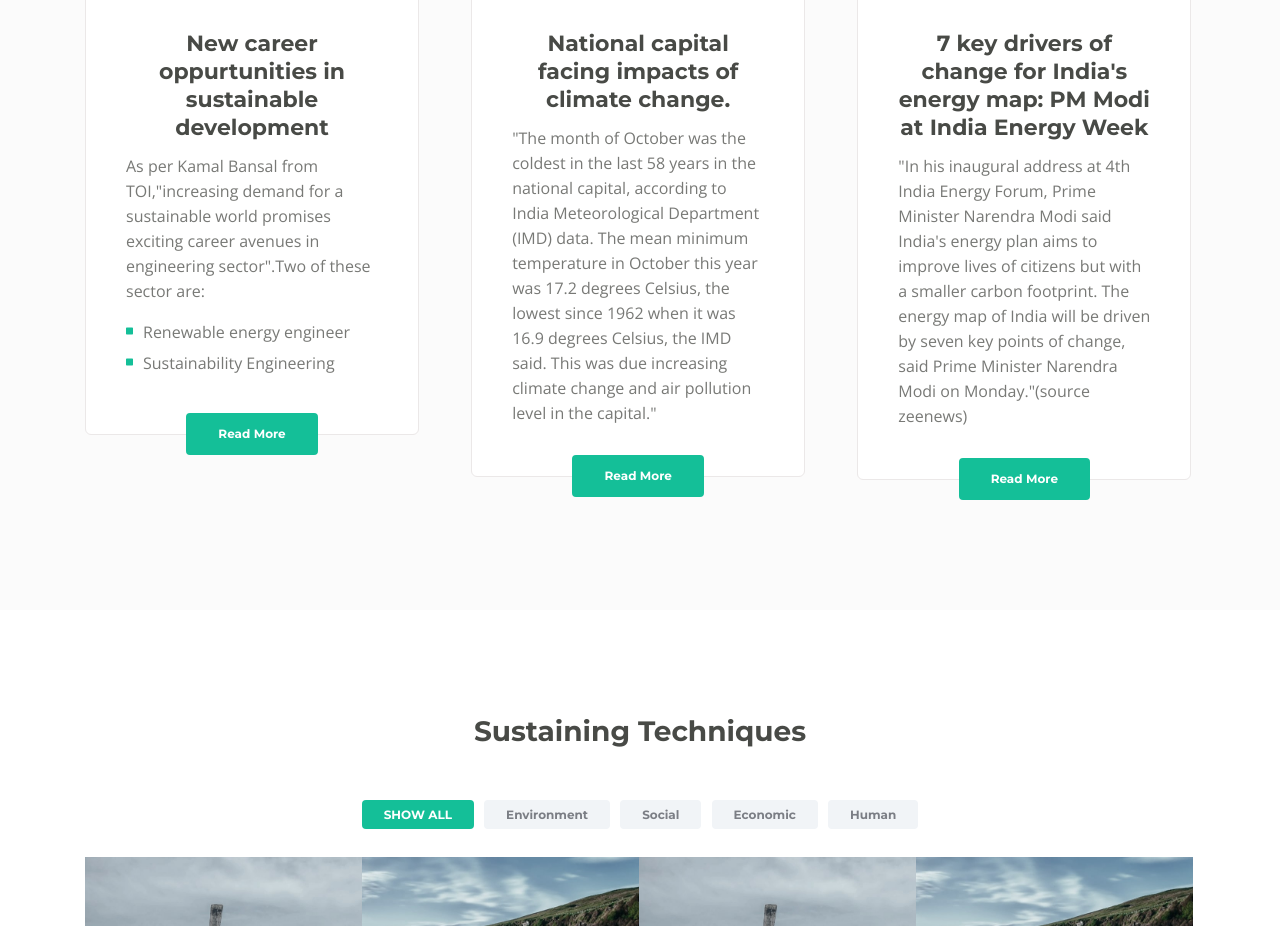
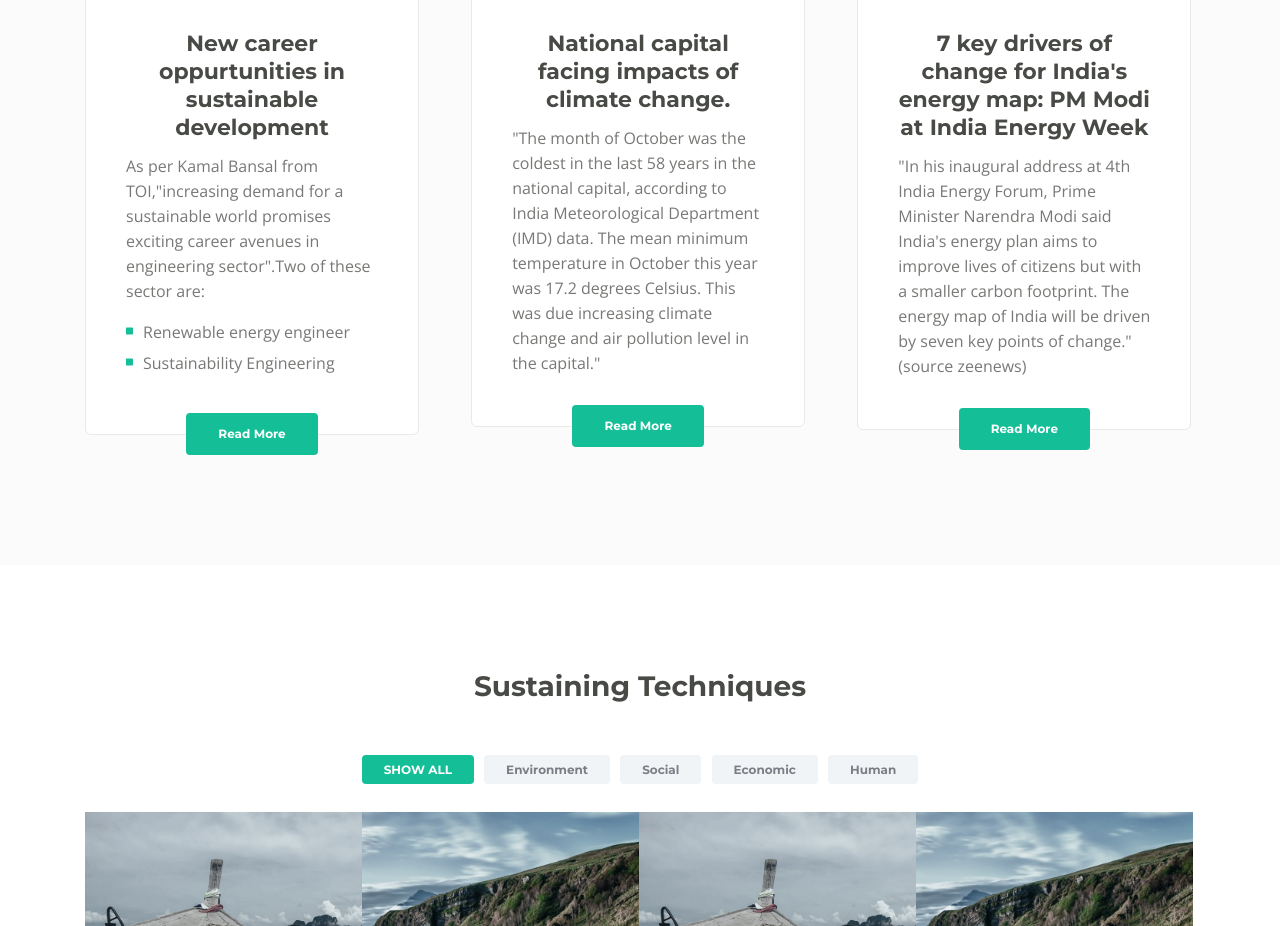
Before and after one commit to muskaan712/-hackoracy, a plain HTML site: page index.html in a window 1280 px wide. Shown: the part 2240-3166 px from the top of the page. Drawn offline with nearby package versions, Linux system fonts and the light colour scheme.

Commit message:
Update index.html

```diff
--- a/index.html
+++ b/index.html
@@ -245,7 +245,7 @@
                         </div>
                         <div class="card-body">
                             <h3 class="card-title">National capital facing impacts of climate change.</h3>
-                            <p>"The month of October was the coldest in the last 58 years in the national capital, according to India Meteorological Department (IMD) data. The mean minimum temperature in October this year was 17.2 degrees Celsius, the lowest since 1962 when it was 16.9 degrees Celsius, the IMD said. This was due increasing climate change and air pollution level in the capital."</p>
+                            <p>"The month of October was the coldest in the last 58 years in the national capital, according to India Meteorological Department (IMD) data. The mean minimum temperature in October this year was 17.2 degrees Celsius. This was due increasing climate change and air pollution level in the capital."</p>
 
                         </div>
                         <div class="button-container">
@@ -261,7 +261,7 @@
                         </div>
                         <div class="card-body">
                             <h3 class="card-title">7 key drivers of change for India's energy map: PM Modi at India Energy Week</h3>
-                            <p>"In his inaugural address at 4th India Energy Forum, Prime Minister Narendra Modi said India's energy plan aims to improve lives of citizens but with a smaller carbon footprint. The energy map of India will be driven by seven key points of change, said Prime Minister Narendra Modi on Monday."(source zeenews)</p>
+                            <p>"In his inaugural address at 4th India Energy Forum, Prime Minister Narendra Modi said India's energy plan aims to improve lives of citizens but with a smaller carbon footprint. The energy map of India will be driven by seven key points of change."(source zeenews)</p>
 
                         </div>
                         <div class="button-container">
```
